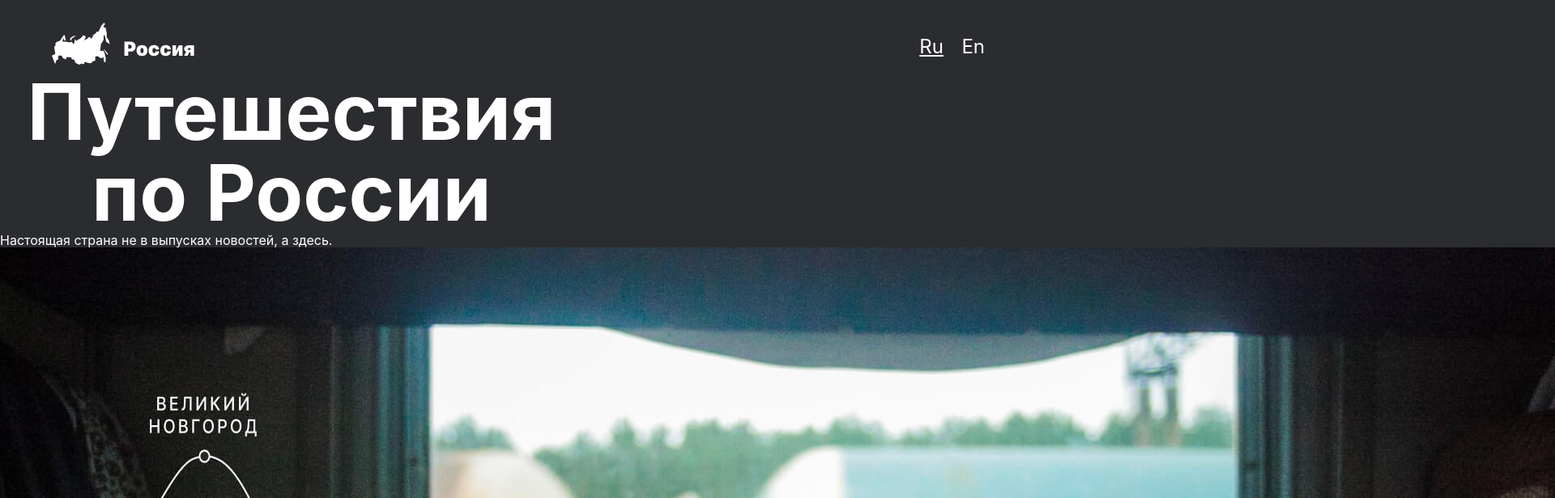
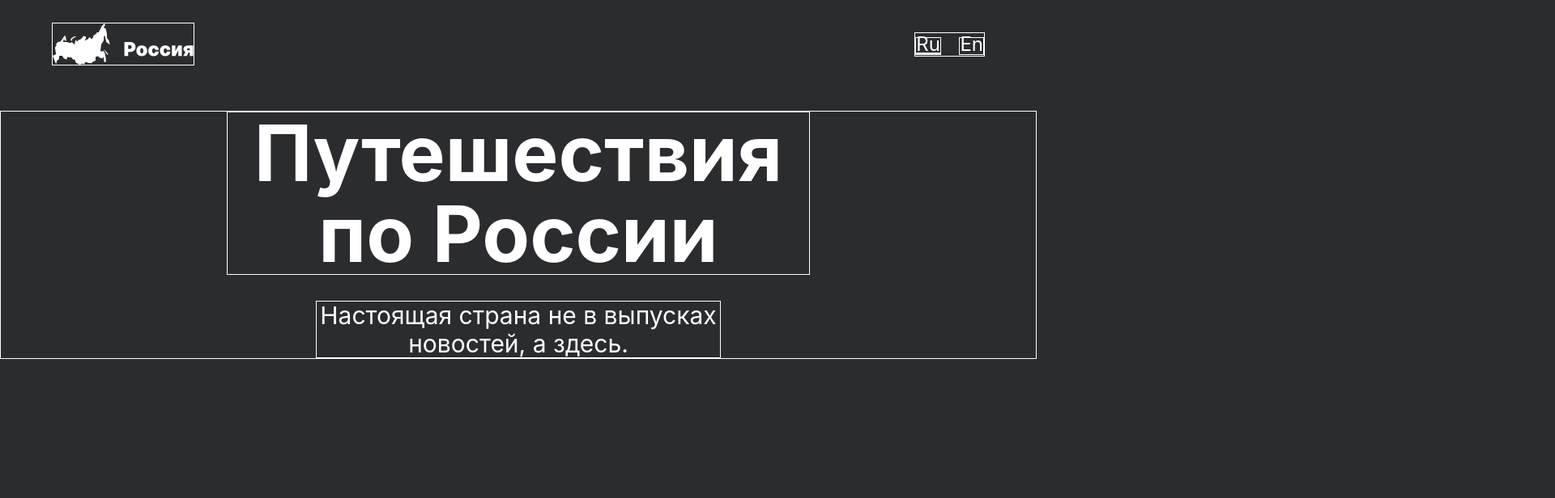
Before and after one commit to KirillZemko/travel, a plain HTML site: page index.html in a window 1280 px wide. Shown: the top 616 px of the page at 81% size, 1920 px wide, since content can reach past the window. Drawn offline with Linux system fonts and the light colour scheme.

Commit message:
added title and subtitle

```diff
--- a/blocks/header/header.css
+++ b/blocks/header/header.css
@@ -1,7 +1,7 @@
 .header {
   display: flex;
   justify-content: space-between;
-  align-items: self-start;
+  align-items: center;
   margin: 0 auto;
   margin-top: 28px;
 }
--- a/blocks/lead/__subtitle/lead__subtitle.css
+++ b/blocks/lead/__subtitle/lead__subtitle.css
@@ -0,0 +1,17 @@
+.lead__subtitle {
+  font-size: 30px;
+  /* line-height: 36px; */
+  font-weight: normal;
+  width: 500px;
+  margin: 0 auto;
+  margin-top: 32px;
+  text-align: center;
+}
+
+@media screen and (min-width: 319px) and (max-width: 320px) {
+  .lead__subtitle {
+    font-size: 16px;
+    width: 90%;
+    margin-top: 16px;
+  }
+}
--- a/blocks/lead/__title/lead__title.css
+++ b/blocks/lead/__title/lead__title.css
@@ -3,5 +3,15 @@
   line-height: 100px;
   font-weight: bold;
   width: 720px;
+  margin: 0 auto;
   text-align: center;
 }
+
+@media screen and (min-width: 319px) and (max-width: 320px) {
+  .lead__title {
+    font-size: 40px;
+    line-height: 44px;
+    font-weight: bold;
+    width: 90%;
+  }
+}
--- a/blocks/lead/lead.css
+++ b/blocks/lead/lead.css
@@ -0,0 +1,10 @@
+.lead {
+  margin: 0 auto;
+  margin-top: 56px;
+}
+
+@media screen and (min-width: 319px) and (max-width: 320px) {
+  .lead {
+    margin-top: 48px;
+  }
+}
--- a/blocks/page/page.css
+++ b/blocks/page/page.css
@@ -1,6 +1,9 @@
-h1, h2, h3, h4, h5, h6, p, span, section {
+h1, h2, h3, h4, h5, h6, p, span, section, div, img, li, ul {
   margin: 0;
   padding: 0;
+
+  border: 1px solid white;
+  box-sizing: border-box;
 }
 
 .page {
--- a/index.html
+++ b/index.html
@@ -20,8 +20,8 @@
   <section class="lead">
     <h1 class="lead__title">Путешествия по России</h1>
     <p class="lead__subtitle">Настоящая страна не в выпусках новостей, а здесь.</p>
-    <img class="lead__image" src="./images/lead-polka.jpg" alt="Изображение полки">
-    <p class="lead__image-subtitle">ваша полка — верхняя</p>
+    <!-- <img class="lead__image" src="./images/lead-polka.jpg" alt="Изображение полки">
+    <p class="lead__image-subtitle">ваша полка — верхняя</p> -->
   </section>
 
 </body>
```
